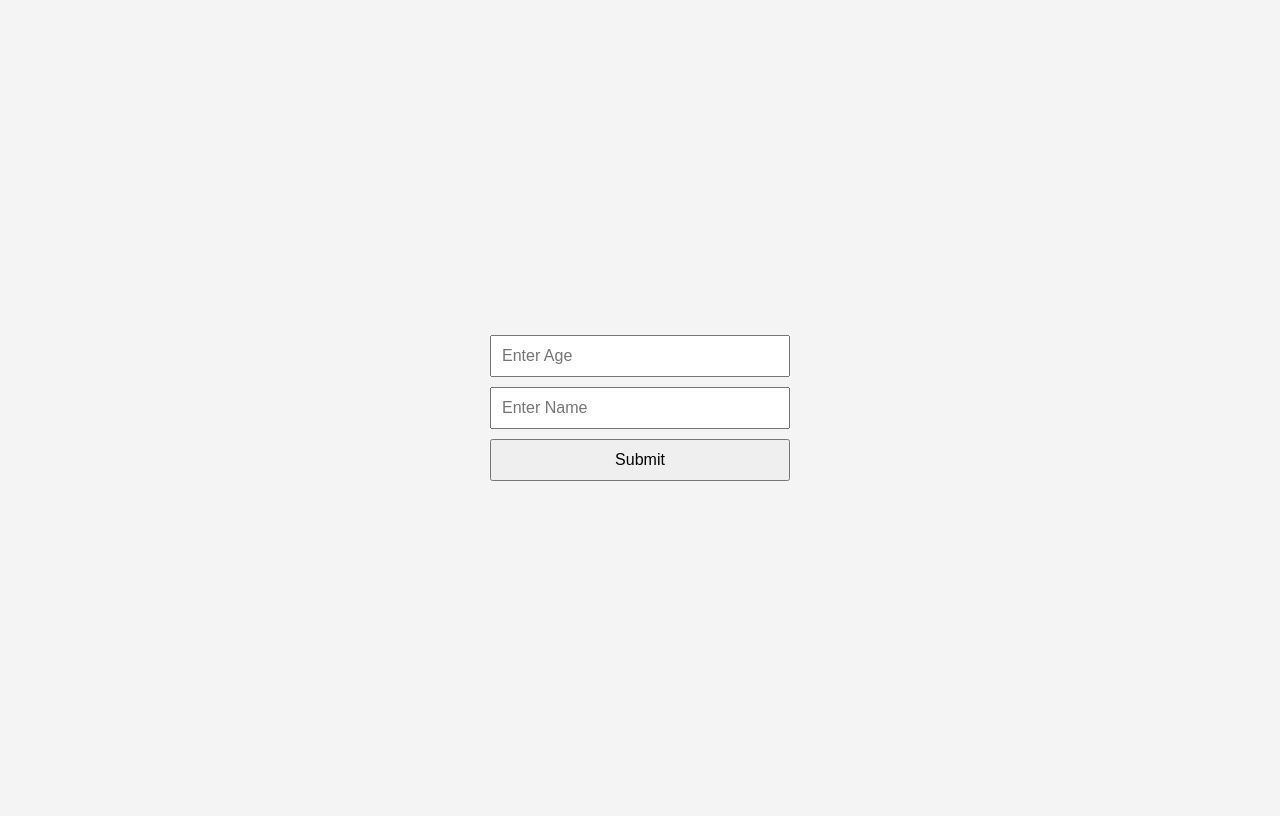
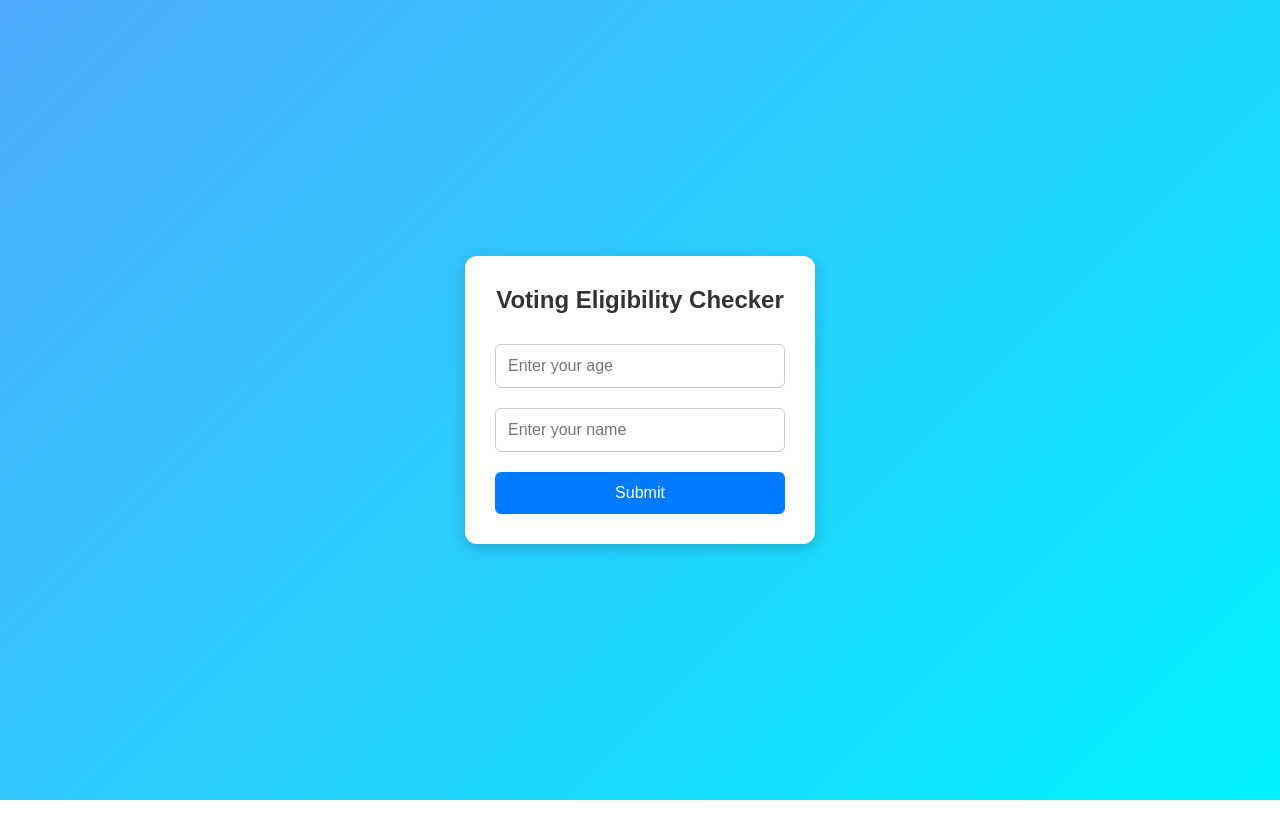
Before and after one commit to acciojob/promises-and-chains-Akash-dixit24, a website: page main.html in a window 1280 px wide. Drawn offline with Linux system fonts and the light colour scheme.

Commit message:
created a submission

```diff
--- a/main.html
+++ b/main.html
@@ -1,28 +1,31 @@
 <!DOCTYPE html>
 <html>
 <head>
-    <link rel="stylesheet" href="styles.css" />
+    <title>Promises and Chains</title>
+    <link rel="stylesheet" href="styles.css">
 </head>
+
 <body>
+    <div class="container">
+        <h2>Voting Eligibility Checker</h2>
 
-    <form id="vote-form">
+        <form id="myForm">
             <input
                 type="number"
                 id="age"
-            placeholder="Enter Age"
+                placeholder="Enter your age"
             />
 
             <input
                 type="text"
                 id="name"
-            placeholder="Enter Name"
+                placeholder="Enter your name"
             />
 
-        <button type="submit" id="btn">
-            Submit
-        </button>
+            <button type="submit" id="btn">Submit</button>
         </form>
+    </div>
 
-    <script type="text/javascript" src="./script.js"></script>
+    <script src="./script.js"></script>
 </body>
 </html>
--- a/script.js
+++ b/script.js
@@ -1,5 +1,5 @@
 //your JS code here. If required.
-const form = document.getElementById("vote-form");
+const form = document.getElementById("myForm");
 
 form.addEventListener("submit", function (e) {
     e.preventDefault();
--- a/styles.css
+++ b/styles.css
@@ -1,26 +1,54 @@
 /*  your css code here. If applicable */
+* {
+    margin: 0;
+    padding: 0;
+    box-sizing: border-box;
+}
+
 body {
     font-family: Arial, sans-serif;
+    background: linear-gradient(135deg, #4facfe, #00f2fe);
+    height: 100vh;
     display: flex;
     justify-content: center;
     align-items: center;
-    height: 100vh;
-    background: #f4f4f4;
 }
 
-form {
-    display: flex;
-    flex-direction: column;
-    gap: 10px;
-    width: 300px;
+.container {
+    background: #fff;
+    padding: 30px;
+    border-radius: 12px;
+    box-shadow: 0 4px 15px rgba(0, 0, 0, 0.2);
+    width: 350px;
+    text-align: center;
 }
 
-input,
-button {
-    padding: 10px;
+h2 {
+    margin-bottom: 20px;
+    color: #333;
+}
+
+input {
+    width: 100%;
+    padding: 12px;
+    margin: 10px 0;
+    border: 1px solid #ccc;
+    border-radius: 6px;
     font-size: 16px;
 }
 
 button {
+    width: 100%;
+    padding: 12px;
+    margin-top: 10px;
+    border: none;
+    border-radius: 6px;
+    background-color: #007bff;
+    color: white;
+    font-size: 16px;
     cursor: pointer;
 }
+
+button:hover {
+    background-color: #0056b3;
+}
```
Lines whose indentation alone changed are shown as unchanged.
